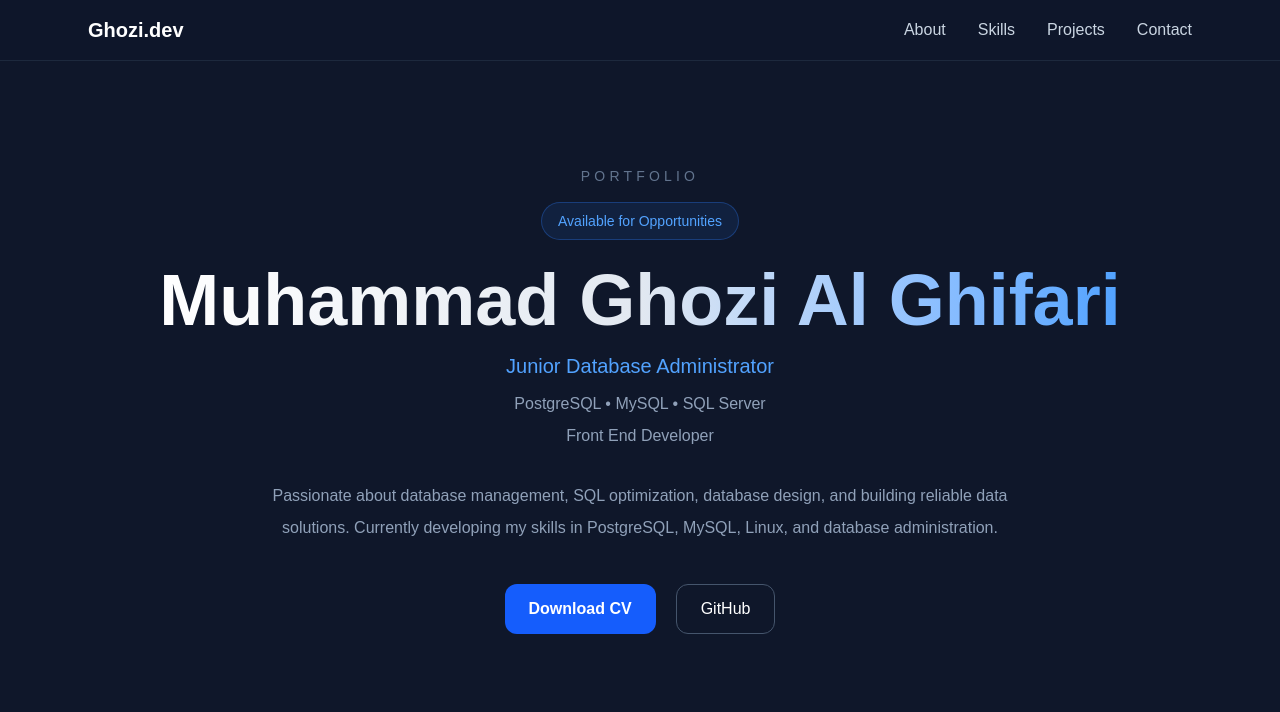
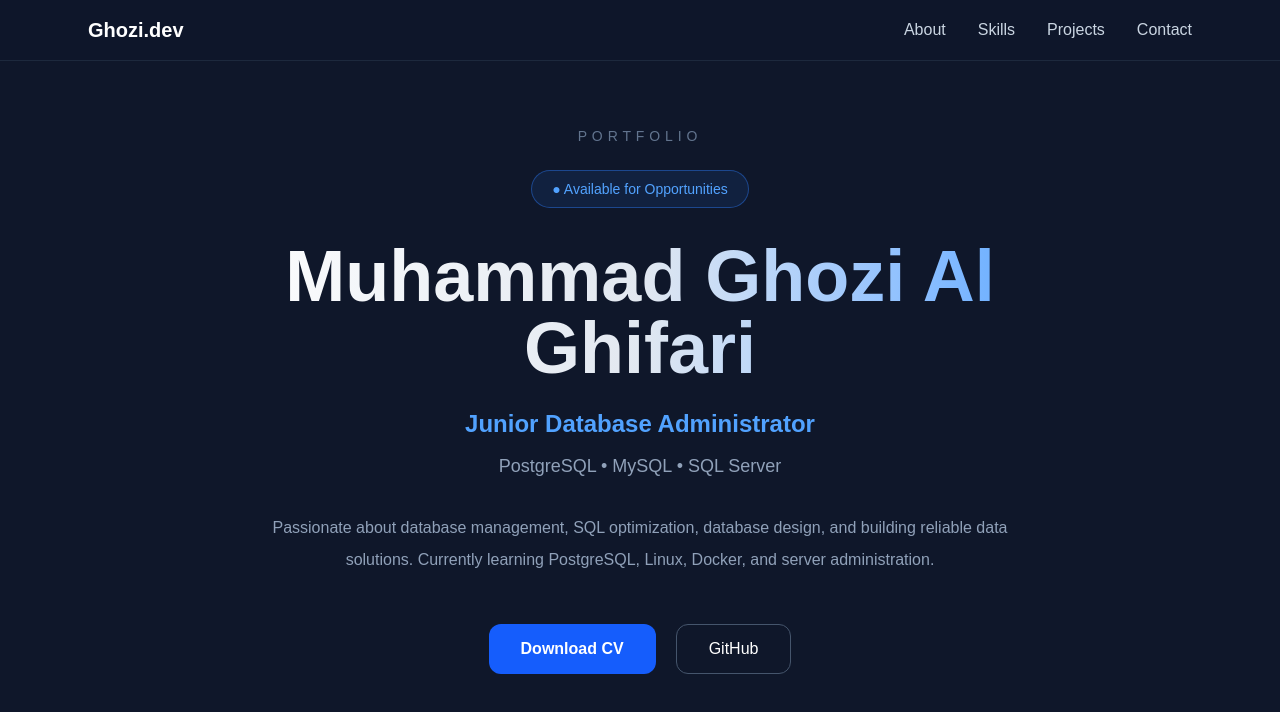
Before and after one commit to Ghozi1/portfolio, a Next.js app: page / in a window 1280 px wide. Shown: the top 712 px of the page. Built offline with nearby package versions, Linux system fonts and the light colour scheme.

Commit message:
membuat hero page (halaman pembuka) dan memindahkan function yang berada di main page ke hero page lalu memanggil functoin hero page di main page

```diff
--- a/app/page.tsx
+++ b/app/page.tsx
@@ -1,56 +1,11 @@
 import Navbar from "@/components/Navbar";
+import Hero from "@/components/Hero";
 
 export default function Home() {
   return (
     <>
       <Navbar />
-
-      <main className="min-h-screen bg-[#0F172A] text-white flex items-center justify-center">
-        <div className="text-center">
-          <p className="text-slate-500 uppercase tracking-[0.3em] text-sm mb-4">
-            Portfolio
-          </p>
-
-          <div className="inline-block px-4 py-2 rounded-full bg-blue-500/10 border border-blue-500/30 text-blue-400 text-sm mb-6">
-            Available for Opportunities
-          </div>
-
-          <h1 className="text-6xl md:text-7xl font-extrabold bg-gradient-to-r from-white via-slate-200 to-blue-400 bg-clip-text text-transparent">
-            Muhammad Ghozi Al Ghifari
-          </h1>
-
-          <p className="mt-4 text-xl text-blue-400 font-medium">
-            Junior Database Administrator
-          </p>
-
-          <p className="mt-3 text-slate-400">
-            PostgreSQL • MySQL • SQL Server
-          </p>
-
-          <p className="mt-2 text-slate-400">
-            Front End Developer
-          </p>
-
-          <p className="mt-8 max-w-3xl mx-auto text-slate-400 leading-8">
-            Passionate about database management, SQL optimization,
-            database design, and building reliable data solutions.
-            Currently developing my skills in PostgreSQL, MySQL,
-            Linux, and database administration.
-          </p>
-
-          <div className="mt-10 flex justify-center gap-5">
-
-            <button className="bg-blue-600 hover:bg-blue-700 px-6 py-3 rounded-xl font-semibold transition">
-              Download CV
-            </button>
-
-            <button className="border border-slate-600 hover:border-blue-400 hover:text-blue-400 px-6 py-3 rounded-xl transition">
-              GitHub
-            </button>
-
-          </div>
-        </div>
-      </main>
+      <Hero />
     </>
   );
 }
--- /dev/null
+++ b/components/Hero.tsx
@@ -0,0 +1,55 @@
+export default function Hero() {
+  return (
+    <section className="min-h-screen bg-[#0F172A] text-white flex items-center justify-center px-6">
+
+      <div className="max-w-4xl text-center">
+
+        <p className="uppercase tracking-[0.35em] text-sm text-slate-500">
+          Portfolio
+        </p>
+
+        <div className="mt-6 inline-block rounded-full border border-blue-500/40 bg-blue-500/10 px-5 py-2 text-sm text-blue-400">
+          ● Available for Opportunities
+        </div>
+
+        <h1 className="mt-8 text-6xl md:text-7xl font-extrabold bg-gradient-to-r from-white via-slate-200 to-blue-400 bg-clip-text text-transparent">
+          Muhammad Ghozi Al Ghifari
+        </h1>
+
+        <h2 className="mt-6 text-2xl font-semibold text-blue-400">
+          Junior Database Administrator
+        </h2>
+
+        <p className="mt-3 text-lg text-slate-400">
+          PostgreSQL • MySQL • SQL Server
+        </p>
+
+        <p className="mx-auto mt-8 max-w-3xl leading-8 text-slate-400">
+          Passionate about database management,
+          SQL optimization, database design,
+          and building reliable data solutions.
+          Currently learning PostgreSQL, Linux,
+          Docker, and server administration.
+        </p>
+
+        <div className="mt-12 flex justify-center gap-5">
+
+          <button
+            className="rounded-xl bg-blue-600 px-8 py-3 font-semibold transition hover:bg-blue-700"
+          >
+            Download CV
+          </button>
+
+          <button
+            className="rounded-xl border border-slate-600 px-8 py-3 transition hover:border-blue-500 hover:text-blue-400"
+          >
+            GitHub
+          </button>
+
+        </div>
+
+      </div>
+
+    </section>
+  );
+}
```
